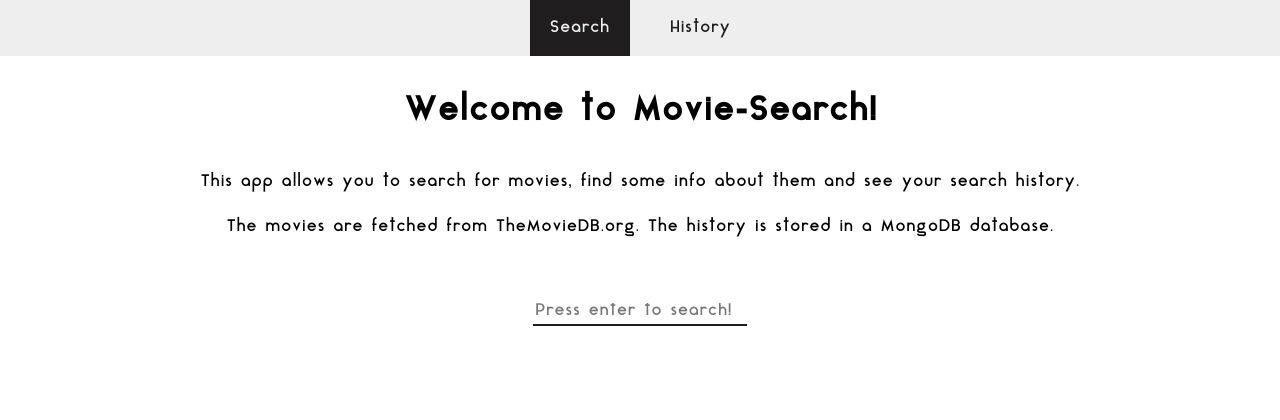
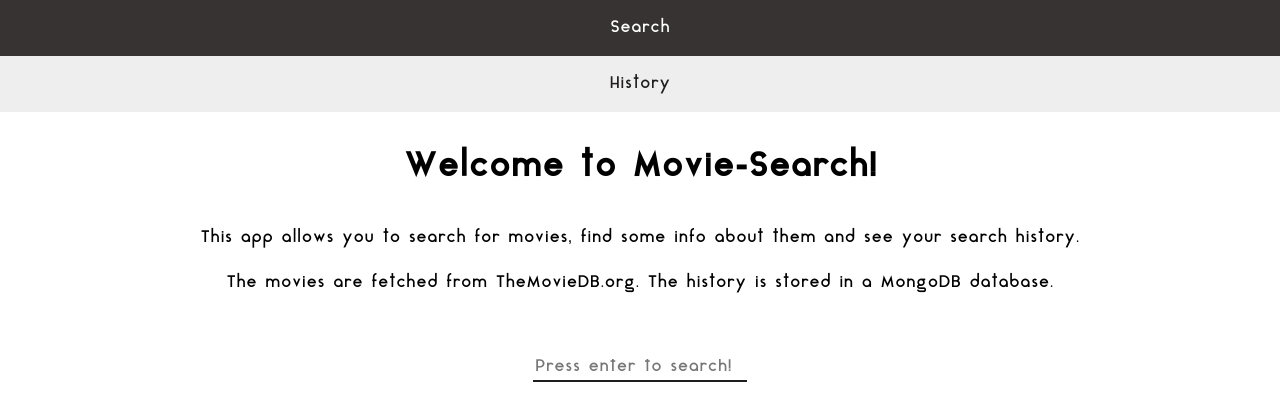
Before and after one commit to firearthur/TH-Movie-Search, an Angular app in the folder client/: page /search in a window 1280 px wide. Shown: the top 420 px of the page. Built offline with nearby package versions, Linux system fonts and the light colour scheme.

Commit message:
[Style] changes nav a display to block

```diff
--- a/client/src/app/navbar/navbar.component.css
+++ b/client/src/app/navbar/navbar.component.css
@@ -7,8 +7,14 @@ a {
   padding: 5px;
   display: inline-block;
   text-decoration: none;
-  margin: 0 10px;
-  padding: 20px 20px;
+  margin: 0;
+  padding: 20px;
+  display: block;
+}
+
+nav a:hover {
+  color: white;
+  background-color: #383333
 }
 
 .selected {
```
